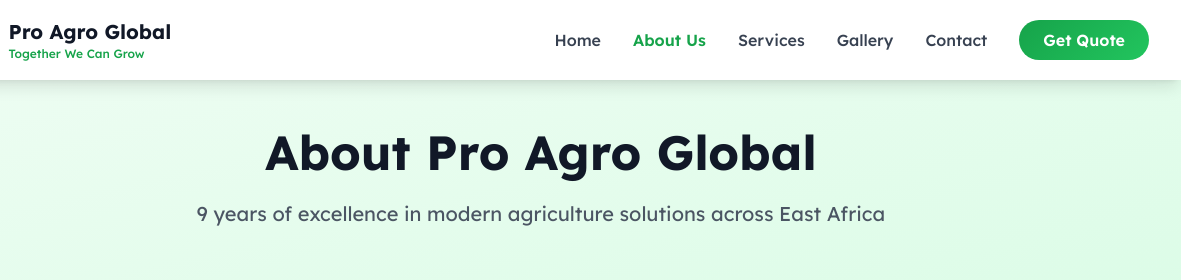
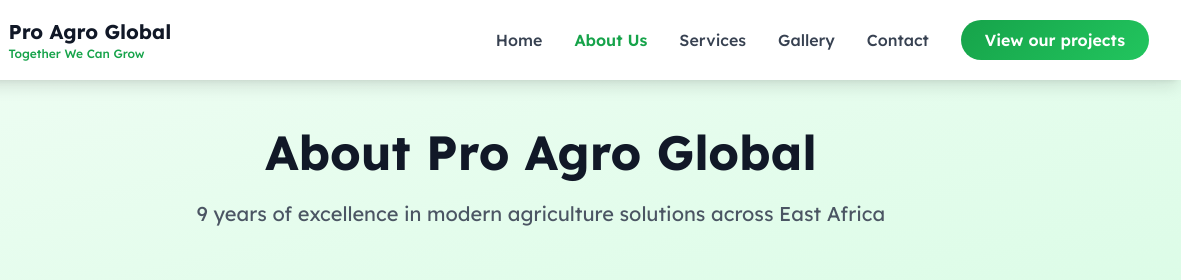
Before and after one commit to victorjudysen/proagroglobal, a plain HTML site: page pages/about.html in a window 1280 px wide. Shown: the top 280 px of the page, 99-1280 px from the left. Drawn offline with nearby package versions, Linux system fonts and the light colour scheme.

Commit message:
Oct.01: Changed CTA to Projects for about page.

```diff
--- a/pages/about.html
+++ b/pages/about.html
@@ -78,7 +78,7 @@
                     <a href="services.html" class="text-gray-700 hover:text-agro-green-600 font-medium">Services</a>
                     <a href="gallery.html" class="text-gray-700 hover:text-agro-green-600 font-medium">Gallery</a>
                     <a href="contact.html" class="text-gray-700 hover:text-agro-green-600 font-medium">Contact</a>
-                    <a href="contact.html" class="btn-primary text-white px-6 py-2 rounded-full font-semibold">Get Quote</a>
+                    <a href="gallery.html" class="btn-primary text-white px-6 py-2 rounded-full font-semibold">View our projects</a>
                 </div>
 
                 <div class="md:hidden">
```
